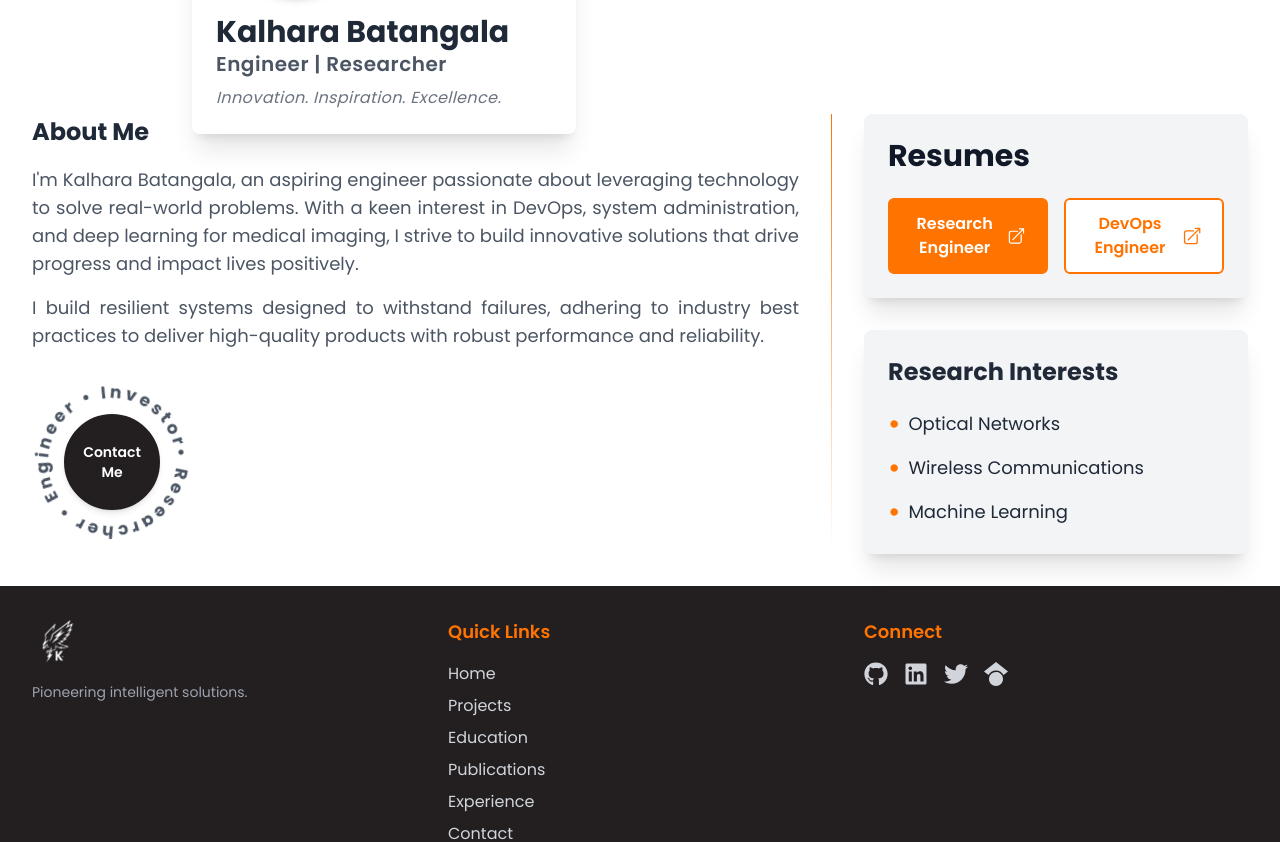
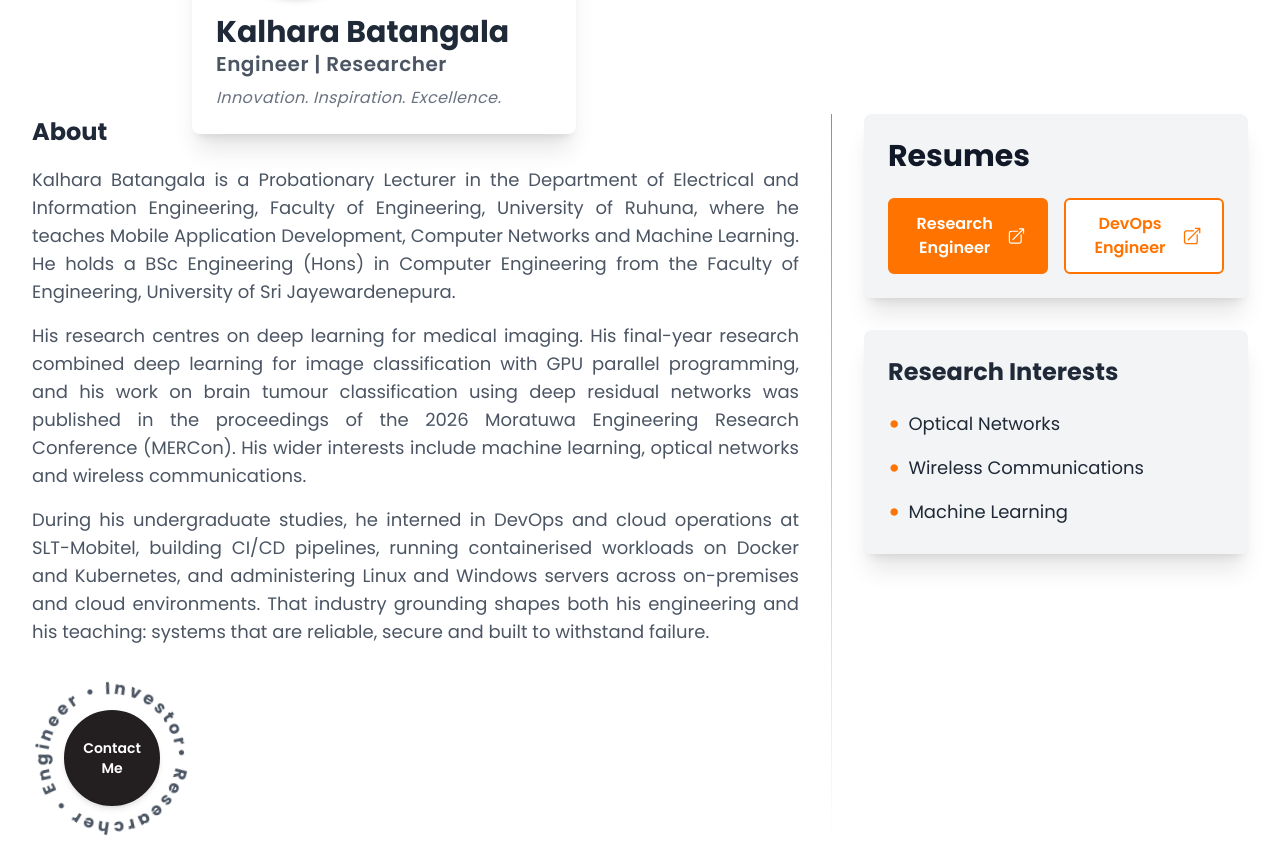
Before and after one commit to KalharaBatangala/portfolio-next, a Next.js app: page / in a window 1280 px wide. Shown: the part 450-1292 px from the top of the page. Built offline with nearby package versions, Linux system fonts and the light colour scheme.

Commit message:
Profile About update

```diff
--- a/src/app/page.tsx
+++ b/src/app/page.tsx
@@ -34,19 +34,33 @@ export default function Home() {
         {/* Left: About Me */}
         <div className="flex-1">
           <h3 className="text-2xl font-bold text-gray-800 dark:text-gray-100 mb-4">
-            About Me
+            About
           </h3>
           <p className="text-lg text-gray-600 dark:text-gray-300 text-justify">
-            I&apos;m Kalhara Batangala, an aspiring engineer passionate about
-            leveraging technology to solve real-world problems. With a keen
-            interest in DevOps, system administration, and deep learning for
-            medical imaging, I strive to build innovative solutions that drive
-            progress and impact lives positively.
+            Kalhara Batangala is a Probationary Lecturer in the Department of
+            Electrical and Information Engineering, Faculty of Engineering,
+            University of Ruhuna, where he teaches Mobile Application
+            Development, Computer Networks and Machine Learning. He holds a BSc Engineering
+            (Hons) in Computer Engineering from the Faculty of Engineering,
+            University of Sri Jayewardenepura.
           </p>
           <p className="mt-4 text-lg text-gray-600 dark:text-gray-300 text-justify">
-            I build resilient systems designed to withstand failures, adhering
-            to industry best practices to deliver high-quality products with
-            robust performance and reliability.
+            His research centres on deep learning for medical imaging. His
+            final-year research combined deep learning for image classification
+            with GPU parallel programming, and his work on brain tumour
+            classification using deep residual networks was published in the
+            proceedings of the 2026 Moratuwa Engineering Research Conference
+            (MERCon). His wider interests include machine learning, optical
+            networks and wireless communications.
+          </p>
+          <p className="mt-4 text-lg text-gray-600 dark:text-gray-300 text-justify">
+            During his undergraduate studies, he interned in DevOps and cloud
+            operations at SLT-Mobitel, building CI/CD pipelines, running
+            containerised workloads on Docker and Kubernetes, and administering
+            Linux and Windows servers across on-premises and cloud environments.
+            That industry grounding shapes both his engineering and his
+            teaching: systems that are reliable, secure and built to withstand
+            failure.
           </p>
 
           {/* Rotating Contact Below About Me */}
```
